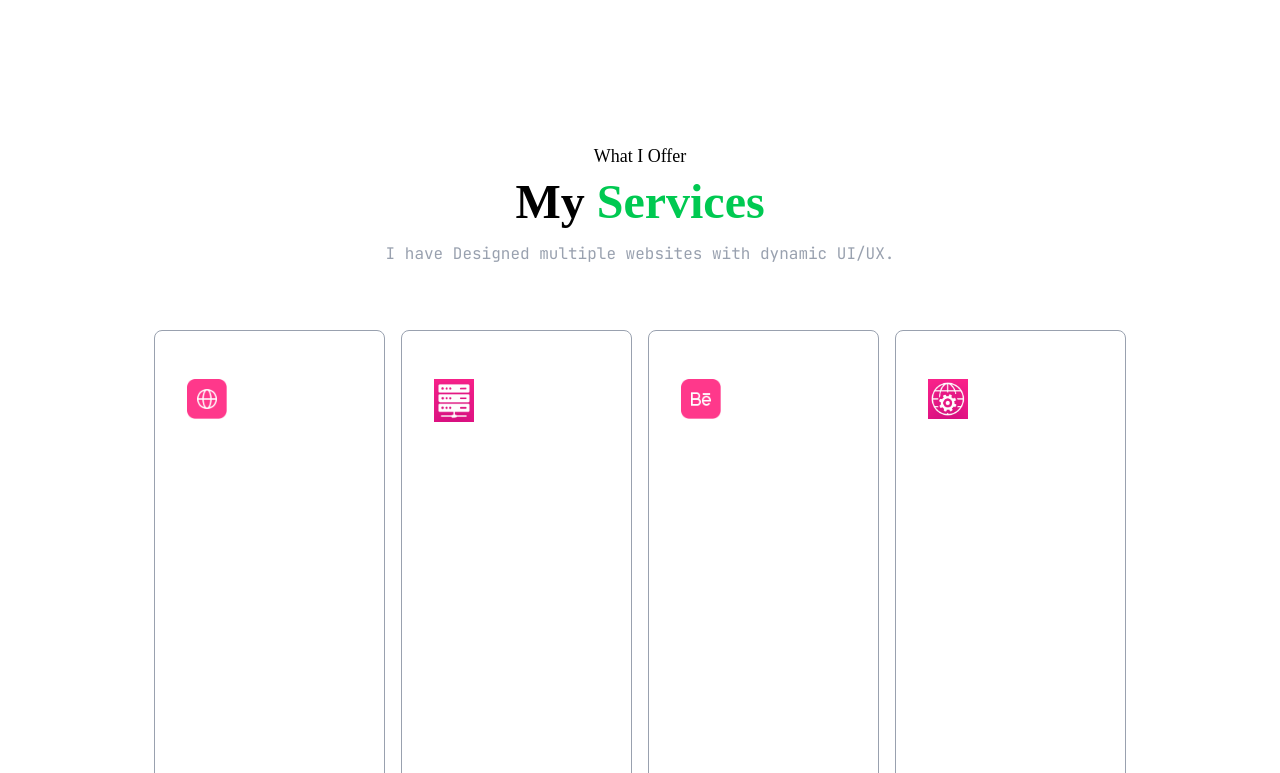
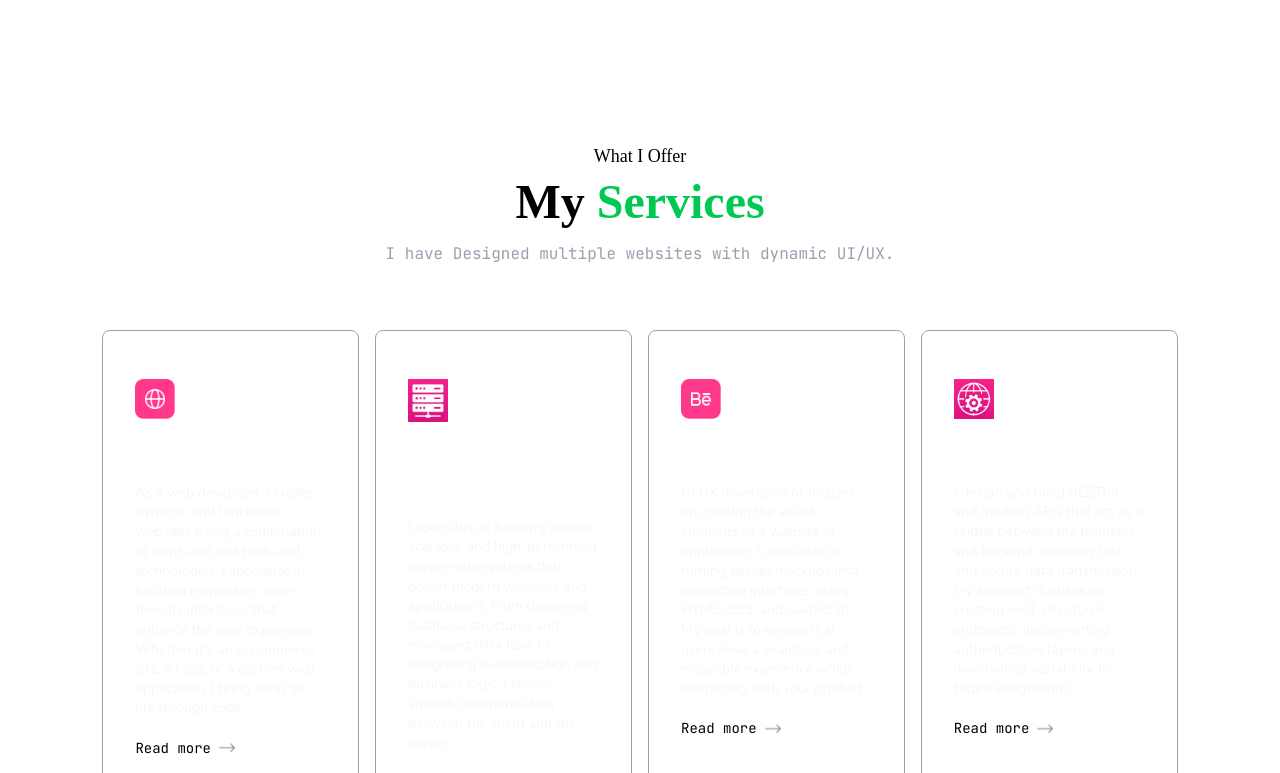
Before and after one commit to Sumnayak-Dev007/Portfolio, a Next.js app in the folder portfolio/: page / in a window 1280 px wide. Shown: the part 1607-2380 px from the top of the page. Built offline with nearby package versions, Linux system fonts and the light colour scheme.

Commit message:
Optimizing the UX

```diff
--- a/portfolio/app/components/Services.jsx
+++ b/portfolio/app/components/Services.jsx
@@ -5,7 +5,7 @@ import {motion} from "motion/react"
 
 const Services = () => {
   return (
-    <div id='services' className='w-full  px-[12%] py-10 scroll-mt-20 ' >
+    <div id='services' className='w-full  px-[8%] py-10 scroll-mt-20 ' >
       <h4 className='text-center mb-2 text-lg font-ovo'> What I Offer</h4>
       <motion.div
               className="text-center mb-16"
@@ -14,7 +14,7 @@ const Services = () => {
               transition={{ duration: 0.5, ease: "easeOut" }}
               viewport={{ once: true, margin: "-50px" }}
             >
-              <h2 className="text-3xl md:text-5xl font-bold mb-4 font-ovo">
+              <h2 className="text-3xl md:text-5xl font-bold  mb-4 font-ovo">
                 My <span className="text-green-500">Services</span>
               </h2>
               <p className='text-gray-400 max-w-2xl mx-auto text-sm sm:text-base'>
@@ -28,8 +28,8 @@ const Services = () => {
           className='border border-gray-400 rounded-lg px-8  py-12 hover-shadow-white cursor-pointer hover:bg-[var(--dark-hover)] hover:-translate-y-1 duration-500'
           >
             <Image src={icon} alt='' className='w-10'/>
-            <h3 className='text-lg my-4 text-white'>{title}</h3>
-            <p className='text-sm text-white/80 leading-5'>{description}</p>
+            <h3 className='my-4 text-[20px] text-white'>{title}</h3>
+            <p className='services-list-p '>{description}</p>
             <a href={link} className='flex items-center gap-2 text-sm mt-5'>Read more
               <Image src={assets.right_arrow} alt='' className='w-4' />
             </a>
--- a/portfolio/app/globals.css
+++ b/portfolio/app/globals.css
@@ -128,7 +128,46 @@ body {
         line-height: 1.5;
         font-family:'Nunito', sans-serif;
     }
+.services-list {
+        display: grid;
+        grid-template-columns: repeat(auto-fit,minmax(200px,1fr));
+        grid-gap: 40px;
+        margin-top: 50px;
 
+    }
+        .services-list-div{
+
+
+        transition: transform 0.4s ease-in-out, border 0.3s ease-in-out, filter 0.3s ease-in-out;
+        transform-style: preserve-3d;
+        will-change: transform;
+        backface-visibility: hidden;
+        text-rendering: optimizeLegibility;
+        -webkit-font-smoothing: antialiased;/* Initially no border */
+    }
+    .services-list-div:hover {
+        transform: translate3d(0, -10px, 20px) scale(1.01); /* Adds smooth 3D hover effect */
+        border: 2px solid green; /* Adds border on hover */
+
+    }
+
+    .services-list-h3 {
+        font-size: 28px;
+        color: #fff;
+        font-weight: 900;
+        margin-bottom: 10px;
+    }
+    .services-list-p {
+        font-size: 14px;
+        font-weight: 500;
+        font-family: 'Nunito', sans-serif;
+        color: aliceblue;
+        line-height: 1.4;
+    }
+    .services-list-div:hover p,
+    .services-list-div:hover h3 {
+        filter: contrast(1.2); /* Increases sharpness & readability */
+    }
 /* Card Group - add a class like .proproject-card for project card div */
 .project-card {
   position: relative;
```
